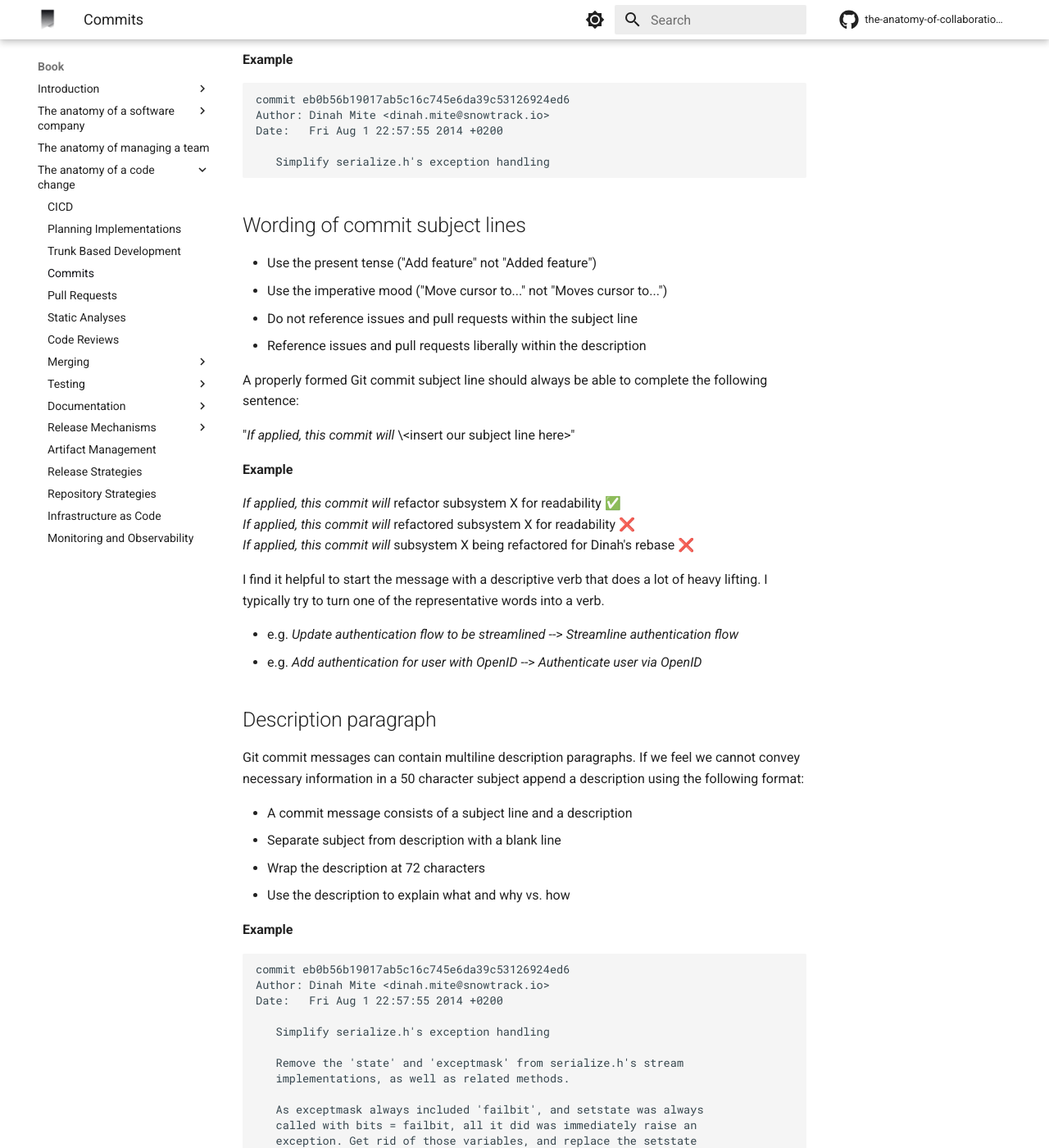
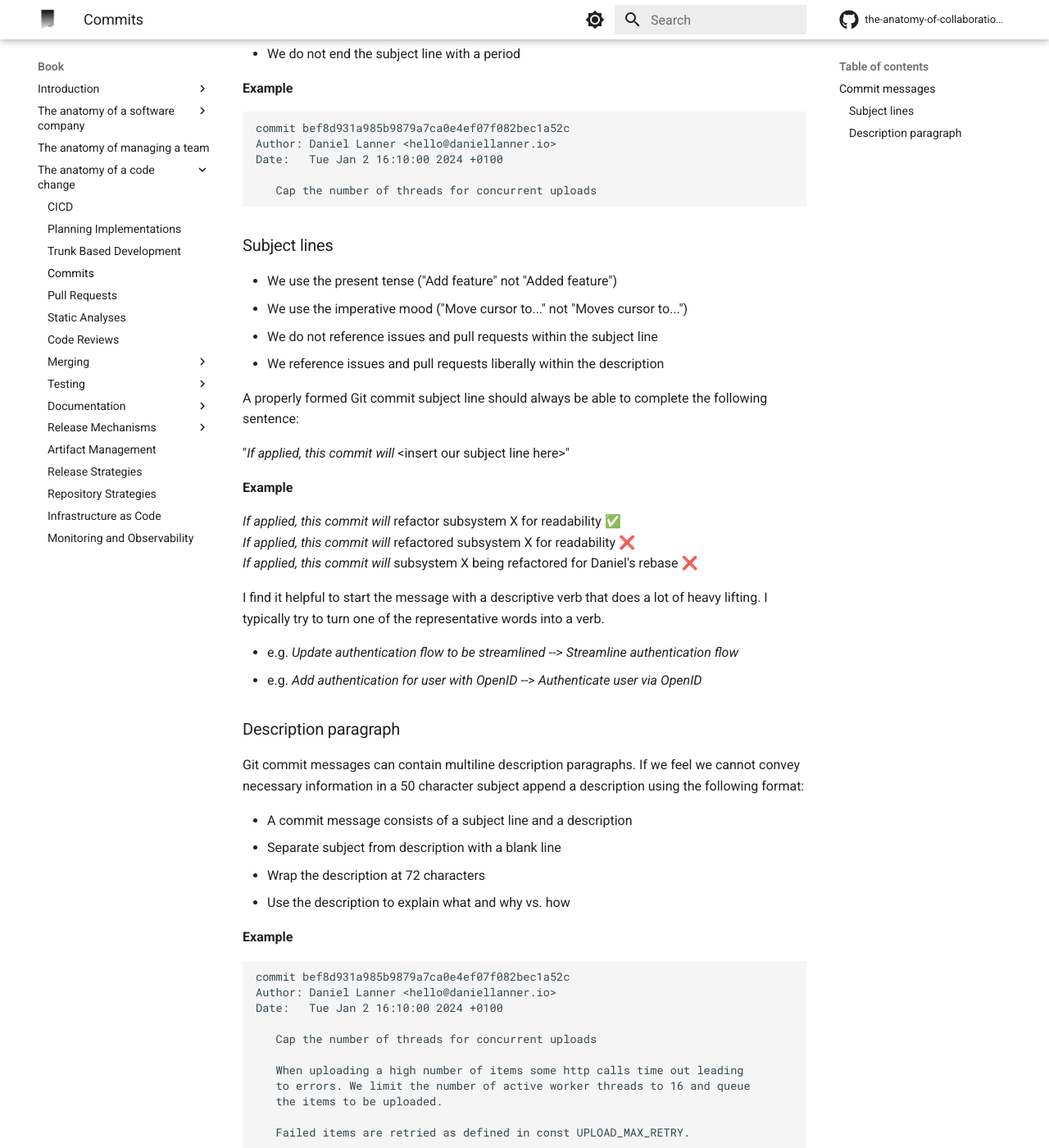
Before and after one commit to engineering-collaboration/book, an MkDocs documentation site: the page built from docs/book/anatomy-of-a-code-change/commit-messages.md, in a window 1280 px wide and 1400 px high, scrolled down 612 px. Shown: the whole window at 82% size. Built offline with MkDocs 1.6.1 and Material for MkDocs 9.7.7, drawn with Linux system fonts in a browser that asks for light colours; comment, search, counter and statistics services are not loaded; some of the changed text lies outside the part shown.

Commit message:
Update example commit messages

````diff
--- a/docs/book/anatomy-of-a-code-change/commit-messages.md
+++ b/docs/book/anatomy-of-a-code-change/commit-messages.md
@@ -1,53 +1,56 @@
-# Commit messages
+# Commits
 
-# keep commits inherntly consistent
-
+keep commits inherntly consistent
 do not mix feauters and whitespace
 bugifxes and feautres
 fixes across different bugs
 commit frequently
 
+## Commit messages
+
+Guidelines
+
 Writing commit messages sucks. Keeping messages short, concise and descriptive produces a significant cognitive load. The urge to type "Did things" or "Updated stuff" and be done with is completely natural.
 
 The use of well formed commit messages improves readability and traceability of the repository. Thankfully, there is a set of good practices that can help structure our commit messages and ease cognitive burden.
 
-- Limit the subject line to 50 characters
-- Capitalize the subject line
-- Do not end the subject line with a period
+- We limit the subject line to 50 characters
+- We capitalize the subject line
+- We do not end the subject line with a period
 
 **Example**
 
 ```
-commit eb0b56b19017ab5c16c745e6da39c53126924ed6
-Author: Dinah Mite <dinah.mite@snowtrack.io>
-Date:   Fri Aug 1 22:57:55 2014 +0200
+commit bef8d931a985b9879a7ca0e4ef07f082bec1a52c
+Author: Daniel Lanner <hello@daniellanner.io>
+Date:   Tue Jan 2 16:10:00 2024 +0100
 
-   Simplify serialize.h's exception handling
+   Cap the number of threads for concurrent uploads
 ```
 
-## Wording of commit subject lines
+### Subject lines
 
-- Use the present tense ("Add feature" not "Added feature")
-- Use the imperative mood ("Move cursor to..." not "Moves cursor to...")
-- Do not reference issues and pull requests within the subject line
-- Reference issues and pull requests liberally within the description
+- We use the present tense ("Add feature" not "Added feature")
+- We use the imperative mood ("Move cursor to..." not "Moves cursor to...")
+- We do not reference issues and pull requests within the subject line
+- We reference issues and pull requests liberally within the description
 
 A properly formed Git commit subject line should always be able to complete the following sentence:
 
-"*If applied, this commit will* \<insert our subject line here\>"
+"*If applied, this commit will* <insert our subject line here\>"
 
 **Example**
 
 *If applied, this commit will* refactor subsystem X for readability ✅
 *If applied, this commit will* refactored subsystem X for readability ❌
-*If applied, this commit will* subsystem X being refactored for Dinah's rebase ❌
+*If applied, this commit will* subsystem X being refactored for Daniel's rebase ❌
 
 I find it helpful to start the message with a descriptive verb that does a lot of heavy lifting. I typically try to turn one of the representative words into a verb.
 
 - e.g. *Update authentication flow to be streamlined* --> *Streamline authentication flow*
 - e.g. *Add authentication for user with OpenID* --> *Authenticate user via OpenID*
 
-## Description paragraph
+### Description paragraph
 
 Git commit messages can contain multiline description paragraphs. If we feel we cannot convey necessary information in a 50 character subject append a description using the following format:
 
@@ -59,23 +62,19 @@ Git commit messages can contain multiline description paragraphs. If we feel we
 **Example**
 
 ```
-commit eb0b56b19017ab5c16c745e6da39c53126924ed6
-Author: Dinah Mite <dinah.mite@snowtrack.io>
-Date:   Fri Aug 1 22:57:55 2014 +0200
+commit bef8d931a985b9879a7ca0e4ef07f082bec1a52c
+Author: Daniel Lanner <hello@daniellanner.io>
+Date:   Tue Jan 2 16:10:00 2024 +0100
 
-   Simplify serialize.h's exception handling
+   Cap the number of threads for concurrent uploads
 
-   Remove the 'state' and 'exceptmask' from serialize.h's stream
-   implementations, as well as related methods.
+   When uploading a high number of items some http calls time out leading
+   to errors. We limit the number of active worker threads to 16 and queue
+   the items to be uploaded.
 
-   As exceptmask always included 'failbit', and setstate was always
-   called with bits = failbit, all it did was immediately raise an
-   exception. Get rid of those variables, and replace the setstate
-   with direct exception throwing (which also removes some dead
-   code).
+   Failed items are retried as defined in const UPLOAD_MAX_RETRY.
+
 ```
-
-### When to add description paragraphs
 
 A detailed message description is helpful for obscure and opaque changes and bug fixes for difficult to reproduce circumstances.
 
@@ -83,10 +82,3 @@ Do not be hampered by unnecessary zeal. Developers are used to reading code and
 I tend to stick to message subjects only and write commit message descriptions between two and six times per year when I deem it necessary.
 
 My commit messages were very lax for years. That is until the day I was hunting down an obscure bug that required me to understand certain code changes over the last three years where the original author had already moved to a different company. Let's collectively make each other's life a little bit easier.
-
-## Summary
-
-- Primarily focus on the subject line
-- Find a descriptive verb to start the message with. If we're struggling, fall back to one of the classics (Update, Add, Remove, Refactor, ...).
-- Once in a while, if necessary, add a commit message description paragraph
-- Don't be too hard on ourselves, the commits will be squashed anyway
````
